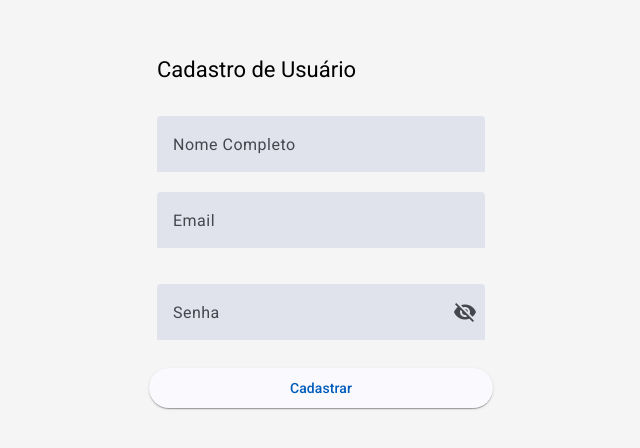
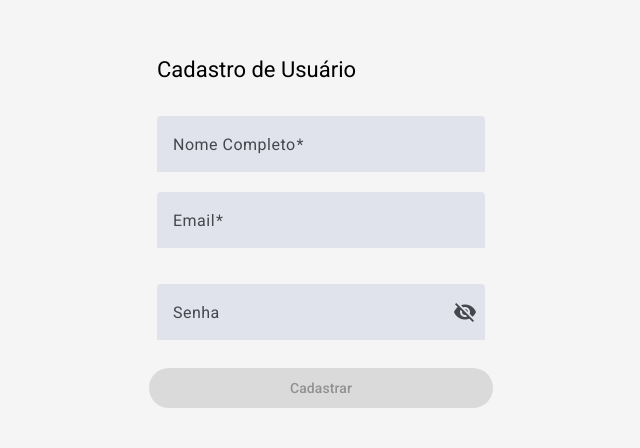
Before and after one commit to JohnnyVMadu/agendador-tarefas-front, an Angular app: page /register in a window 1280 px wide. Shown: the part 172-620 px from the top of the page, without its empty margins (319-959 px from the left). Built offline with nearby package versions, Linux system fonts and the light colour scheme.

Commit message:
add form validators

```diff
--- a/src/app/pages/register/register.component.html
+++ b/src/app/pages/register/register.component.html
@@ -21,7 +21,7 @@
             <input-password-field [control]="passwordControl"></input-password-field>
         </mat-card-content>
         <mat-card-actions>
-            <button mat-raised-button class="full-width" (click)="submit()">Cadastrar</button>
+            <button mat-raised-button class="full-width" [disabled]="form.invalid" (click)="submit()">Cadastrar</button>
         </mat-card-actions>
     </mat-card>
 </div>
--- a/src/app/pages/register/register.component.ts
+++ b/src/app/pages/register/register.component.ts
@@ -5,7 +5,7 @@
 import { MatInputModule } from '@angular/material/input';
 import { MatFormFieldModule } from '@angular/material/form-field';
 import { PasswordField } from '../../shared/components/password-field/password-field';
-import { ReactiveFormsModule, FormBuilder, FormGroup, FormControl } from '@angular/forms';
+import { ReactiveFormsModule, FormBuilder, FormGroup, FormControl, Validators } from '@angular/forms';
 
 @Component({
   selector: 'app-register',
@@ -20,8 +20,8 @@
 
   constructor(private FormBuilder: FormBuilder) {
     this.form = this.FormBuilder.group({
-      fullName: [''],
-      email: [''],
+      fullName: ['', [Validators.required, Validators.minLength(3)]],
+      email: ['', [Validators.required, Validators.email]],
       password: ['']
     })
   }
@@ -31,6 +31,12 @@
   }
 
   submit() {
-    console.log(this.form.value)
+
+    if (this.form.invalid) {
+      this.form.markAllAsTouched();
+      return
+    }
+
+    console.log("formulário submetido", this.form.value)
   }
 }
```
